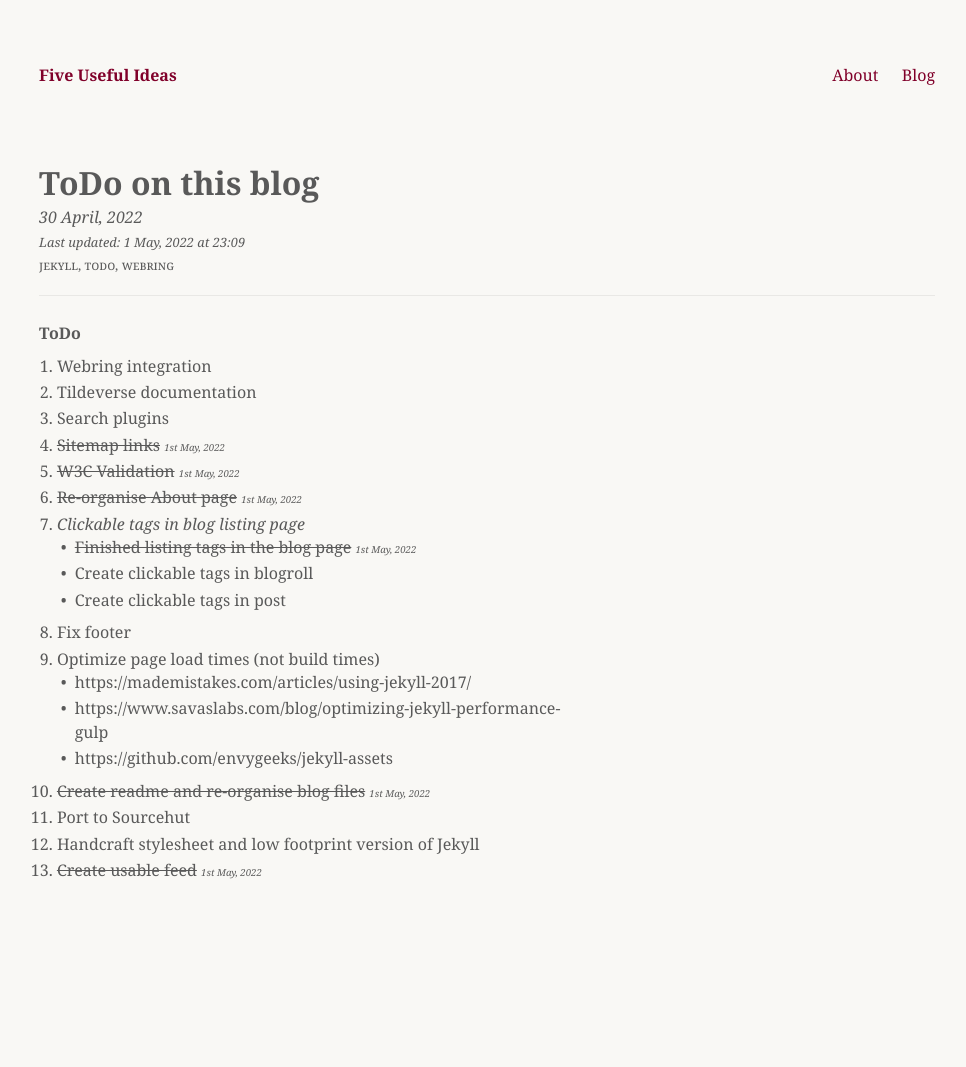
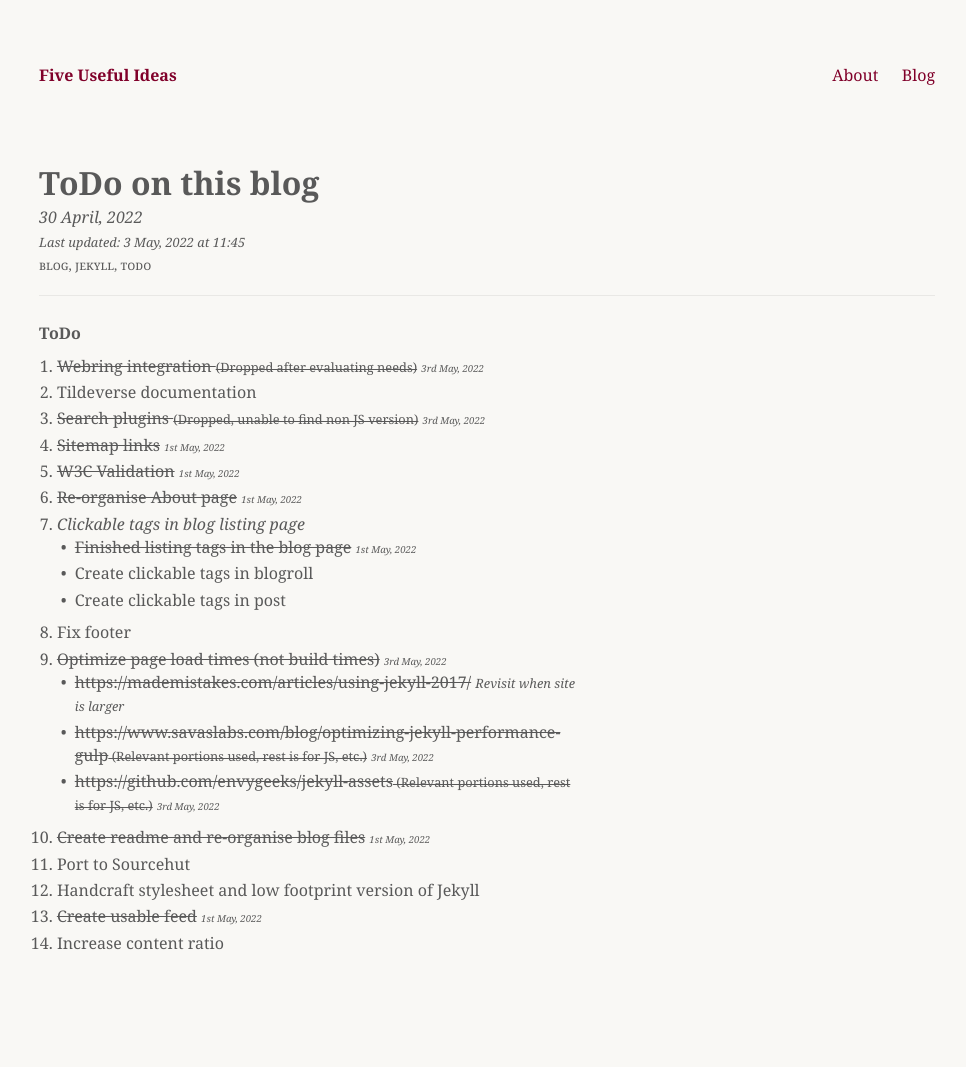
Before and after one commit to 5uie/website, a Jekyll site: the page built from _posts/2022-05-01-Blog_todo.md, in a window 1280 px wide. Shown: the whole page, without its empty margins (153-1119 px from the left). Built offline with Jekyll 4.4.1, drawn with Linux system fonts in a browser that asks for light colours; before the commit the page ends 994 px from its top, so only the background shows below that.

Commit message:
Added 404 page, modified task list for blog and updated about page

```diff
--- a/_posts/2022-05-01-Blog_todo.md
+++ b/_posts/2022-05-01-Blog_todo.md
@@ -2,15 +2,15 @@
 layout: post
 title:  "ToDo on this blog"
 date: 2022-05-01 02:07:00 +0530
-tags: jekyll todo webring
+tags: jekyll todo blog
 blurb: Todo list for this blog
-modified: 2022-05-01 23:09:30 +0530
+modified: 2022-05-03 11:45:10 +0530
 ---
 ## ToDo
 
-1. Webring integration
+1. ~~Webring integration <span style="font-size:0.8em;">(Dropped after evaluating needs)</span>~~ <span style="font-size:0.6em;">*3rd May, 2022*</span>
 2. Tildeverse documentation
-3. Search plugins
+3. ~~Search plugins <span style="font-size:0.8em;">(Dropped, unable to find non JS version)</span>~~ <span style="font-size:0.6em;">*3rd May, 2022*</span>
 4. ~~Sitemap links~~ <span style="font-size:0.6em;">*1st May, 2022*</span>
 5. ~~W3C Validation~~ <span style="font-size:0.6em;">*1st May, 2022*</span>
 6. ~~Re-organise About page~~ <span style="font-size:0.6em;">*1st May, 2022*</span>
@@ -19,11 +19,12 @@ modified: 2022-05-01 23:09:30 +0530
     - Create clickable tags in blogroll
     - Create clickable tags in post
 8. Fix footer
-9. Optimize page load times (not build times)
-	- https://mademistakes.com/articles/using-jekyll-2017/
-	- https://www.savaslabs.com/blog/optimizing-jekyll-performance-gulp
-	- https://github.com/envygeeks/jekyll-assets
+9. ~~Optimize page load times (not build times)~~ <span style="font-size:0.6em;">*3rd May, 2022*</span>
+	- ~~https://mademistakes.com/articles/using-jekyll-2017/~~ <span style="font-size:0.8em;">*Revisit when site is larger*</span>
+	- ~~https://www.savaslabs.com/blog/optimizing-jekyll-performance-gulp<span style="font-size:0.8em;"> (Relevant portions used, rest is for JS, etc.)</span>~~ <span style="font-size:0.6em;">*3rd May, 2022*</span>
+	- ~~https://github.com/envygeeks/jekyll-assets<span style="font-size:0.8em;"> (Relevant portions used, rest is for JS, etc.)</span>~~ <span style="font-size:0.6em;">*3rd May, 2022*</span>
 10. ~~Create readme and re-organise blog files~~ <span style="font-size:0.6em;">*1st May, 2022*</span>
 11. Port to Sourcehut
 12. Handcraft stylesheet and low footprint version of Jekyll
 13. ~~Create usable feed~~ <span style="font-size:0.6em;">*1st May, 2022*</span>
+14. Increase content ratio
--- a/index.html
+++ b/index.html
@@ -34,7 +34,7 @@ layout: default
    </ul>
 
     <h2>Colophon</h2>
-    <p>This site has been <a href="https://validator.w3.org/nu/?doc=https://5uie1.netlify.app">validated</a> to be HTML5 safe. Please see why it is important to validate <a href="https://validator.w3.org/docs/why.html">here</a>, <a href="https://universaldesign.ie/technology-ict/web-accessibility-techniques1/developer-s-introduction-and-index/dev-7-–-code-according-to-best-practices/dev-7-1-–-use-structural-and-semantic-markup-properly-and-validate-code/">here</a> and <a href="https://stackoverflow.com/questions/7940/how-important-is-w3c-xhtml-css-validation-when-finalizing-work">here</a>. The site  as been generated with <a href="https://jekyllrb.com">Jekyll</a>, and it is based on the <a href="https://github.com/bradleytaunt/john-doe-jekyll">John Doe Template</a>. It is inspired by <a href="https://10kbclub.com/">10kb Club</a>'s ideas of a quicker and simpler web.</p>
+    <p>This site has been <a href="https://validator.w3.org/nu/?doc=https://5uie1.netlify.app">validated</a> to be HTML5 safe. Please see why it is important to validate <a href="https://validator.w3.org/docs/why.html">here</a>, <a href="https://universaldesign.ie/technology-ict/web-accessibility-techniques1/developer-s-introduction-and-index/dev-7-–-code-according-to-best-practices/dev-7-1-–-use-structural-and-semantic-markup-properly-and-validate-code/">here</a> and <a href="https://stackoverflow.com/questions/7940/how-important-is-w3c-xhtml-css-validation-when-finalizing-work">here</a>. The site  as been generated with <a href="https://jekyllrb.com">Jekyll</a> and is based on the <a href="https://github.com/bradleytaunt/john-doe-jekyll">John Doe Template</a>. It is inspired by <a href="https://10kbclub.com/">10kb Club</a>'s ideas of a quicker and simpler web.</p>
 
 </section>
 
```
Also changed, not shown: 404.md (added, +8 -0 lines), 2 other files.
